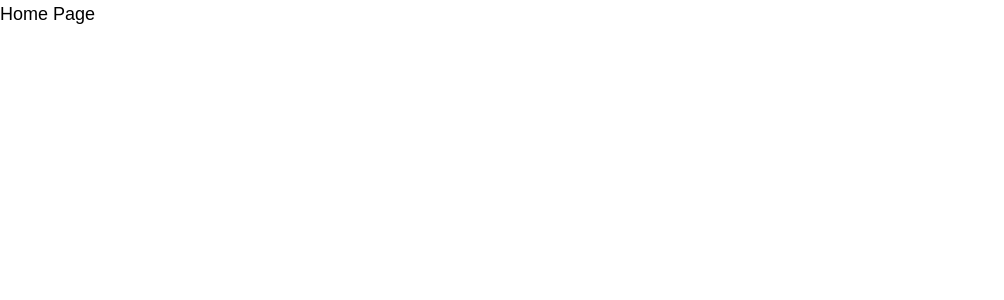
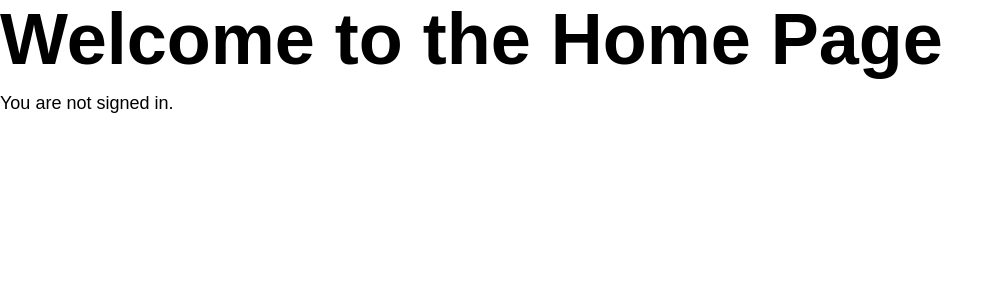
Before and after one commit to tam-n-huynh/Wheres-My-Drip, a React (Create React App) app in the folder client/: page / in a window 1280 px wide. Shown: the top 300 px of the page, without its empty margins (0-1004 px from the left). Built offline with nearby package versions, Linux system fonts and the light colour scheme.

Commit message:
sign in state added

```diff
--- a/client/src/Components/HomePage.js
+++ b/client/src/Components/HomePage.js
@@ -1,9 +1,39 @@
-import React from 'react';
+import React, {useState, useEffect} from 'react';
 
 const HomePage = () => {
+    const [isSignedIn, setIsSignedIn] = useState(false);
+
+    useEffect(() => {
+        // Check if the user is signed in by reading from localStorage
+        const storedIsSignedIn = localStorage.getItem('isSignedIn');
+        if (storedIsSignedIn === 'true') {
+        setIsSignedIn(true);
+        }
+    }, []);
+
+    const handleSignOut = () => {
+        // Clear the sign-in state in localStorage
+        localStorage.removeItem('isSignedIn');
+        // Set isSignedIn state to false
+        setIsSignedIn(false);
+      };
+
     return (
         <div>
-            Home Page
+            {isSignedIn ? (
+                <div>
+                <h1>Welcome to the Home Page</h1>
+                <p>You are signed in.</p>
+                {/* Render content for signed-in users */}
+                <button onClick={handleSignOut}>Sign Out</button>
+                </div>
+            ) : (
+                <div>
+                <h1>Welcome to the Home Page</h1>
+                <p>You are not signed in.</p>
+                {/* Render content for non-signed-in users */}
+                </div>
+            )}
         </div>
     )
 }
--- a/client/src/Components/SignIn.js
+++ b/client/src/Components/SignIn.js
@@ -1,17 +1,24 @@
 // src/components/SignIn.js
 import React, { useState } from 'react';
-import { Link } from 'react-router-dom';
+import { Link, useNavigate } from 'react-router-dom';
+
 import './SignIn.css';
 
 function SignIn() {
   const [email, setEmail] = useState('');
   const [password, setPassword] = useState('');
+  const navigate = useNavigate(); // Initialize useHistory
 
   const handleSignIn = () => {
     // Here, you can add your authentication logic.
     // For demonstration purposes, we're just printing the email and password to the console.
+    localStorage.setItem("isSignedIn", true);
+
     console.log('Email:', email);
     console.log('Password:', password);
+
+    navigate('/');
+
   };
 
   return (
```
